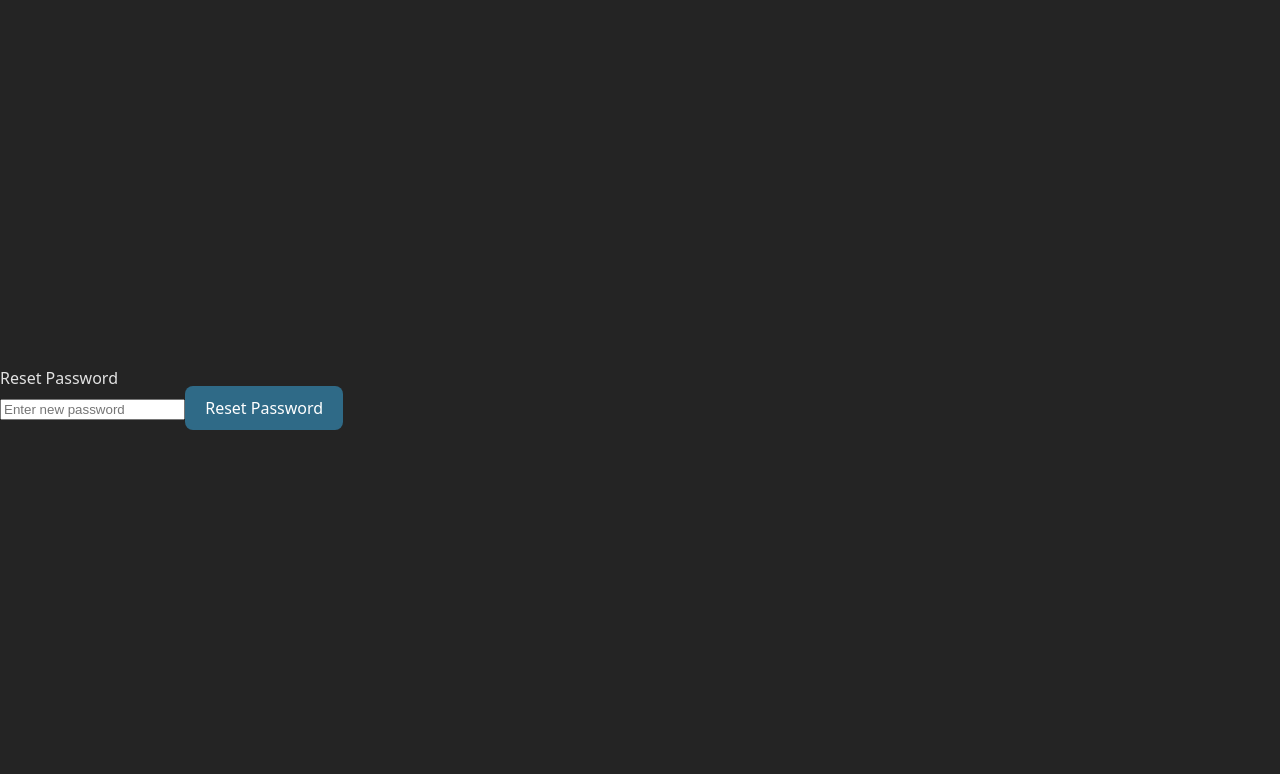
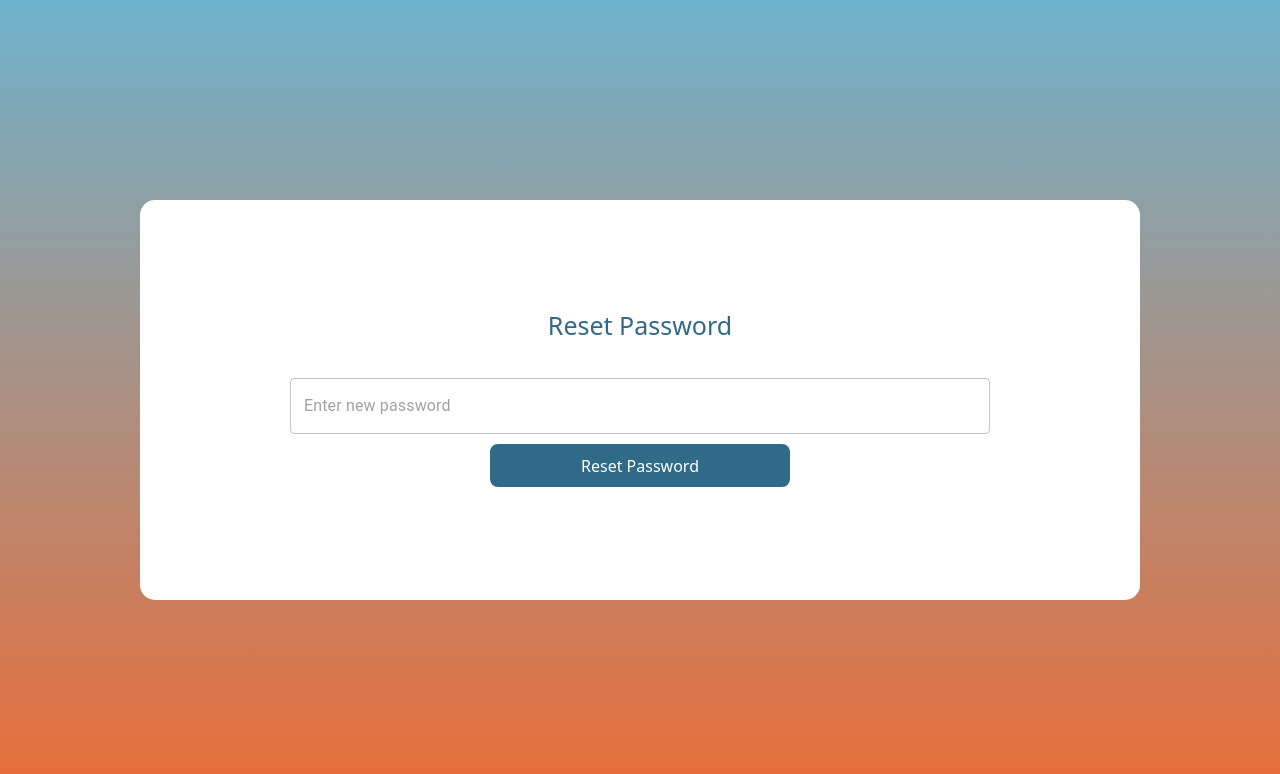
Before and after one commit to elcalzalt/mern-project, a React (Vite) app in the folder client/: page /reset-password in a window 1280 px wide. Shown: the top 774 px of the page. Built offline with nearby package versions, Linux system fonts and the light colour scheme; no server answers.

Commit message:
reset password style

```diff
--- a/client/src/App.tsx
+++ b/client/src/App.tsx
@@ -3,7 +3,7 @@ import { LoginPage } from "./components/LoginPage";
 import ProtectedRoute from "./components/ProtectedRoute";
 import { BrowserRouter as Router, Routes, Route, Link } from "react-router-dom";
 import Feature from "./components/Feature";
-import VerifyEmail from "./components/verifyEmail";
+import VerifyEmail from "./components/VerifyEmail";
 import { Toaster } from "sonner";
 import ResetPassword from "./components/ResetPassword";
 import ForgotPassword from "./components/ForgotPassword";
--- a/client/src/components/ForgotPassword.tsx
+++ b/client/src/components/ForgotPassword.tsx
@@ -1,7 +1,8 @@
 import { useState } from "react";
-import type {FormEvent, ChangeEvent } from "react";
+import type { FormEvent, ChangeEvent } from "react";
 import axios, { AxiosError } from "axios";
-
+import "./PasswordReset.css";
+import TextField from "@mui/material/TextField";
 const ForgotPassword = () => {
   const [email, setEmail] = useState("");
   const [message, setMessage] = useState("");
@@ -9,7 +10,10 @@ const ForgotPassword = () => {
   const handleSubmit = async (e: FormEvent<HTMLFormElement>) => {
     e.preventDefault();
     try {
-      const res = await axios.post("http://localhost:5050/api/user/request-password-reset", { email });
+      const res = await axios.post(
+        "http://localhost:5050/api/user/request-password-reset",
+        { email }
+      );
       setMessage(res.data.message);
     } catch (err) {
       const error = err as AxiosError<{ message?: string }>;
@@ -19,18 +23,23 @@ const ForgotPassword = () => {
 
   return (
     <div className="auth-container">
+      <div className="content">
         <h2>Forgot Password</h2>
-      <form onSubmit={handleSubmit}>
-        <input
+        <form onSubmit={handleSubmit} style ={{display:"flex", gap:"10px", flexDirection:"column",width:"100%", alignItems:"center"}}>
+          <TextField
             type="email"
             placeholder="Enter your email"
             value={email}
-          onChange={(e: ChangeEvent<HTMLInputElement>) => setEmail(e.target.value)}
+            sx={{width:"70%"}}
+            onChange={(e: ChangeEvent<HTMLInputElement>) =>
+              setEmail(e.target.value)
+            }
             required
           />
-        <button type="submit">Send Reset Link</button>
+          <button type="submit" style={{width:"30%", minWidth:"200px"}}>Send Reset Link</button>
         </form>
-      {message && <p>{message}</p>}
+        {message && <p style={{fontSize: "20px", fontWeight: "500", color:"red"}}>{message}</p>}
+      </div>
     </div>
   );
 };
--- a/client/src/components/LoginPage.tsx
+++ b/client/src/components/LoginPage.tsx
@@ -39,7 +39,7 @@ export const LoginPage = () => {
                 : "Already a member? Sign in"}
             </p>
             <p className="passwordReset">
-  <Link to="/forgot-password">Reset your password here</Link>
+  <Link className="passwordReset" to="/forgot-password">Forgot your password? Click here</Link>
 </p>
           </section>
           <section className="mainBoardRight">
--- /dev/null
+++ b/client/src/components/PasswordReset.css
@@ -0,0 +1,31 @@
+.auth-container{
+    height: 100vh;
+    width: 100vw;
+    display: flex;
+    flex-direction: column;
+    justify-content: center;
+    align-items: center;
+    background-image: linear-gradient(
+    to bottom,
+    rgba(110, 178, 204),
+    rgb(234, 108, 54)
+  );
+}
+.content{
+    display: flex;
+    flex-direction: column;
+    justify-content: center;
+    align-items: center;
+    gap: 40px;
+    height: 400px;
+    width: 80vw;
+    max-width: 1000px;
+    background-color: white;
+    border-radius: 15px;
+
+}
+.content h2{
+   color: rgba(47, 106, 135);
+   font-size: 25px;
+   font-weight: 500;
+}
--- a/client/src/components/ResetPassword.tsx
+++ b/client/src/components/ResetPassword.tsx
@@ -1,8 +1,9 @@
 import { useState } from "react";
-import type {FormEvent, ChangeEvent } from "react";
+import type { FormEvent, ChangeEvent } from "react";
 import { useSearchParams, useNavigate } from "react-router-dom";
 import axios, { AxiosError } from "axios";
-
+import "./PasswordReset.css";
+import TextField from "@mui/material/TextField";
 const ResetPassword = () => {
   const [searchParams] = useSearchParams();
   const navigate = useNavigate();
@@ -14,7 +15,10 @@ const ResetPassword = () => {
   const handleSubmit = async (e: FormEvent<HTMLFormElement>) => {
     e.preventDefault();
     try {
-      const res = await axios.post("http://localhost:5050/api/user/reset-password", { token, password });
+      const res = await axios.post(
+        "http://localhost:5050/api/user/reset-password",
+        { token, password }
+      );
       setMessage(res.data.message);
       setTimeout(() => navigate("/"), 2000);
     } catch (err) {
@@ -25,18 +29,23 @@ const ResetPassword = () => {
 
   return (
     <div className="auth-container">
+      <div className="content">
         <h2>Reset Password</h2>
-      <form onSubmit={handleSubmit}>
-        <input
+        <form onSubmit={handleSubmit}  style ={{display:"flex", gap:"10px", flexDirection:"column",width:"100%", alignItems:"center"}}>
+          <TextField
             type="password"
             placeholder="Enter new password"
             value={password}
-          onChange={(e: ChangeEvent<HTMLInputElement>) => setPassword(e.target.value)}
+            sx={{width:"70%"}}
+            onChange={(e: ChangeEvent<HTMLInputElement>) =>
+              setPassword(e.target.value)
+            }
             required
           />
-        <button type="submit">Reset Password</button>
+          <button type="submit" style={{width:"30%", minWidth:"200px"}}>Reset Password</button>
         </form>
-      {message && <p>{message}</p>}
+        {message && <p style={{fontSize: "20px", fontWeight: "500", color:"red"}}>{message}</p>}
+      </div>
     </div>
   );
 };
```
Lines whose indentation alone changed are shown as unchanged.
